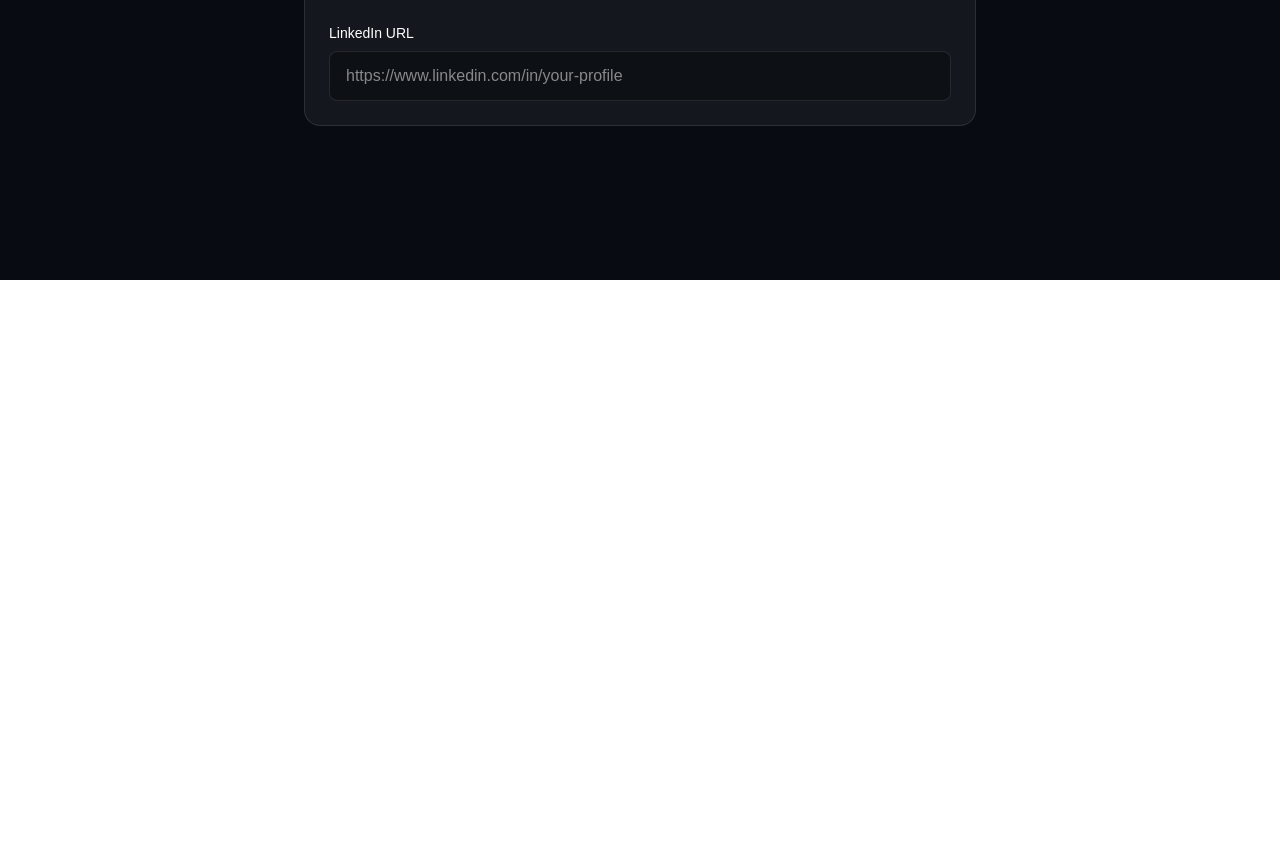
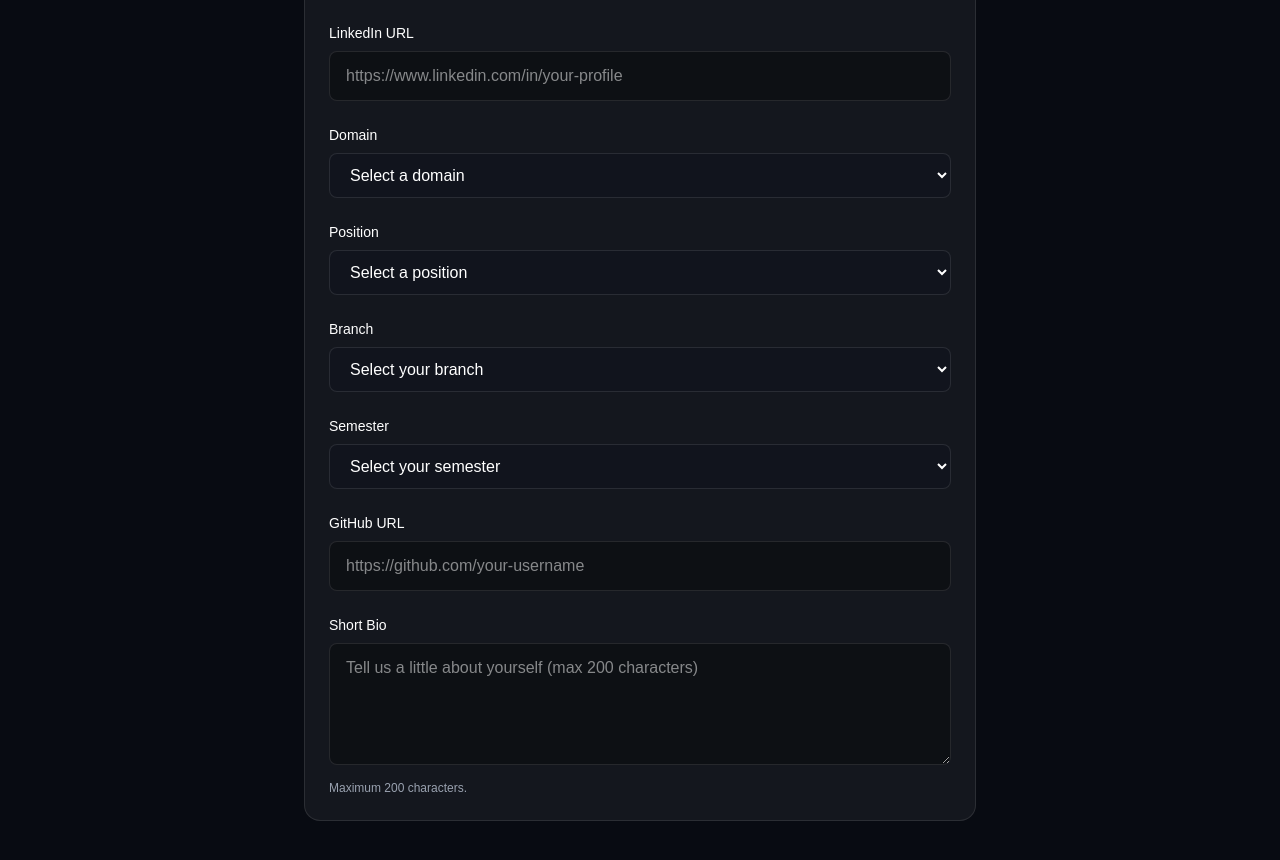
Before and after one commit to nikethbp/embrione-team, a Next.js app: page /register in a window 1280 px wide. Shown: the part 520-1380 px from the top of the page. Before the commit the page ends 800 px from the top, so only its background shows below. Built offline with nearby package versions, Linux system fonts and the light colour scheme.

Commit message:
feat(register): add GitHub field and bio textarea

```diff
--- a/app/register/page.tsx
+++ b/app/register/page.tsx
@@ -29,7 +29,7 @@
         <form className="mt-8 grid gap-6 rounded-2xl border border-white/10 bg-white/5 p-6">
 
 
-                  {/* Full name field */}
+        {/* Full name field */}
           <div>
             <label htmlFor="name" className="mb-2 block text-sm font-medium">
               Full Name
@@ -89,8 +89,141 @@
               className="w-full rounded-lg border border-white/10 bg-black/30 px-4 py-3 text-white outline-none focus:border-cyan-400"
             />
           </div>
-          {/* STAGE 3: dropdowns */}
-          {/* STAGE 4: github + bio */}
+
+                  {/* Domain selection */}
+          <div>
+            <label htmlFor="domain" className="mb-2 block text-sm font-medium">
+              Domain
+            </label>
+            <select
+              value={domain}
+              onChange={(event) => setDomain(event.target.value)}
+              id="domain"
+              name="domain"
+              required
+              className="w-full rounded-lg border border-white/10 bg-[#11141d] px-4 py-3 text-white outline-none focus:border-cyan-400"
+            >
+              <option value="" disabled>
+                Select a domain
+              </option>
+              <option>Web Development</option>
+              <option>Design</option>
+              <option>Logistics</option>
+              <option>Operations</option>
+              <option>Sponsorship</option>
+              <option>Hospitality</option>
+              <option>Social Media</option>
+              <option>Event Management</option>
+            </select>
+          </div>
+
+          {/* Position selection */}
+          <div>
+            <label htmlFor="position" className="mb-2 block text-sm font-medium">
+              Position
+            </label>
+            <select
+              id="position"
+              name="position"
+              required
+              defaultValue=""
+              className="w-full rounded-lg border border-white/10 bg-[#11141d] px-4 py-3 text-white outline-none focus:border-cyan-400"
+            >
+              <option value="" disabled>
+                Select a position
+              </option>
+              <option>Head</option>
+              <option>Vice-Head</option>
+              <option>Core Member</option>
+              <option>Member</option>
+            </select>
+          </div>
+
+          {/* Academic branch selection */}
+          <div>
+            <label htmlFor="branch" className="mb-2 block text-sm font-medium">
+              Branch
+            </label>
+            <select
+              id="branch"
+              name="branch"
+              required
+              defaultValue=""
+              className="w-full rounded-lg border border-white/10 bg-[#11141d] px-4 py-3 text-white outline-none focus:border-cyan-400"
+            >
+              <option value="" disabled>
+                Select your branch
+              </option>
+              <option>CSE</option>
+              <option>AIML</option>
+              <option>ECE</option>
+              <option>EEE</option>
+              <option>ME</option>
+              <option>Biotech</option>
+              <option>Other</option>
+            </select>
+          </div>
+
+          {/* Semester selection */}
+          <div>
+            <label htmlFor="semester" className="mb-2 block text-sm font-medium">
+              Semester
+            </label>
+            <select
+              id="semester"
+              name="semester"
+              required
+              defaultValue=""
+              className="w-full rounded-lg border border-white/10 bg-[#11141d] px-4 py-3 text-white outline-none focus:border-cyan-400"
+            >
+              <option value="" disabled>
+                Select your semester
+              </option>
+              <option value="1">Semester 1</option>
+              <option value="2">Semester 2</option>
+              <option value="3">Semester 3</option>
+              <option value="4">Semester 4</option>
+              <option value="5">Semester 5</option>
+              <option value="6">Semester 6</option>
+              <option value="7">Semester 7</option>
+              <option value="8">Semester 8</option>
+            </select>
+          </div>
+
+
+
+                  {/* GitHub profile URL field */}
+          <div>
+            <label htmlFor="github" className="mb-2 block text-sm font-medium">
+              GitHub URL
+            </label>
+            <input
+              id="github"
+              name="github_url"
+              type="url"
+              placeholder="https://github.com/your-username"
+              className="w-full rounded-lg border border-white/10 bg-black/30 px-4 py-3 text-white outline-none focus:border-cyan-400"
+            />
+          </div>
+
+          {/* Short biography field */}
+          <div>
+            <label htmlFor="bio" className="mb-2 block text-sm font-medium">
+              Short Bio
+            </label>
+            <textarea
+              value={bio}
+              onChange={(event) => setBio(event.target.value)}
+              id="bio"
+              name="bio"
+              rows={4}
+              maxLength={200}
+              placeholder="Tell us a little about yourself (max 200 characters)"
+              required
+              className="w-full rounded-lg border border-white/10 bg-black/30 px-4 py-3 text-white outline-none focus:border-cyan-400"
+            />
+            <p className="mt-2 text-xs text-gray-400">Maximum 200 characters.</p>
+          </div>
           {/* STAGE 5: photo upload */}
           {/* STAGE 6: submit button */}
         </form>
```
